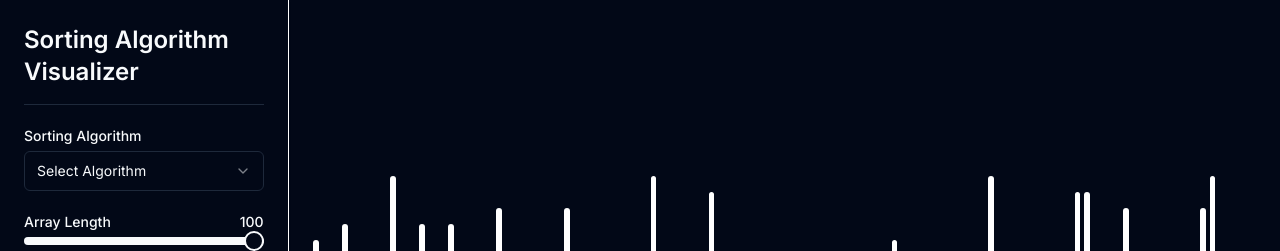
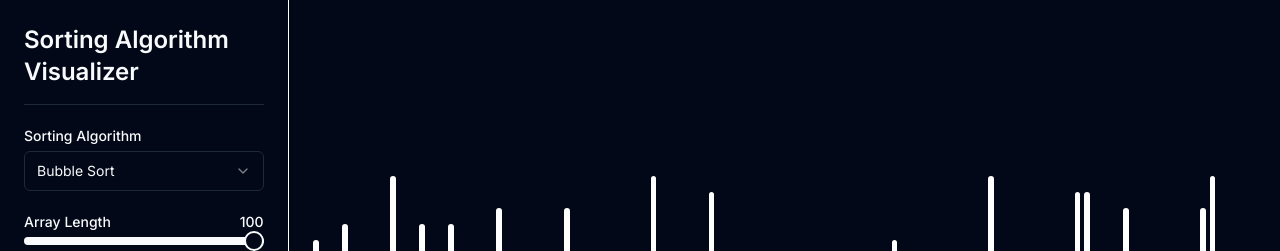
Before and after one commit to DevDeepakBhattarai/algo-visualizer, a Next.js app: page / in a window 1280 px wide. Shown: the top 251 px of the page. Built offline with nearby package versions, Linux system fonts and the light colour scheme.

Commit message:
feat: added templete foall the major sorting algo

```diff
--- a/app/page.tsx
+++ b/app/page.tsx
@@ -3,14 +3,16 @@ import React from "react";
 import Sort from "@/components/Sort";
 import { useStore } from "@/lib/zustand-store";
 import { generateRandomArray } from "@/lib/utils";
+import StateInitializer from "@/components/StateInitializer";
 async function SortingApp() {
   useStore.setState({
     length: 100,
-    array: generateRandomArray(100, 5, 40),
+    array: generateRandomArray(100, 5, 40, "white"),
   });
 
   return (
     <div className="w-full grid items-end px-4">
+      <StateInitializer array={useStore.getState().array} />
       <Sort />
     </div>
   );
--- a/components/Sidebar.tsx
+++ b/components/Sidebar.tsx
@@ -40,12 +40,13 @@ export default function Component() {
                 Sorting Algorithm
               </Label>
               <Select
+                defaultValue={"bubble"}
                 onValueChange={(value: Algorithms) => {
                   setSortingAlgorithm(value);
                 }}
               >
                 <SelectTrigger id="algorithm">
-                  <SelectValue placeholder="Select Algorithm" />
+                  <SelectValue></SelectValue>
                 </SelectTrigger>
                 <SelectContent position="popper">
                   <SelectItem value="bubble">Bubble Sort</SelectItem>
```
Also changed, not shown: lib/SortingAlgoriths/insertion-sort.ts (added, +8 -0 lines), lib/SortingAlgoriths/merge-sort.ts (added, +8 -0 lines), lib/SortingAlgoriths/quick-sort.ts (added, +8 -0 lines), lib/SortingAlgoriths/selection-sort.ts (added, +8 -0 lines).
